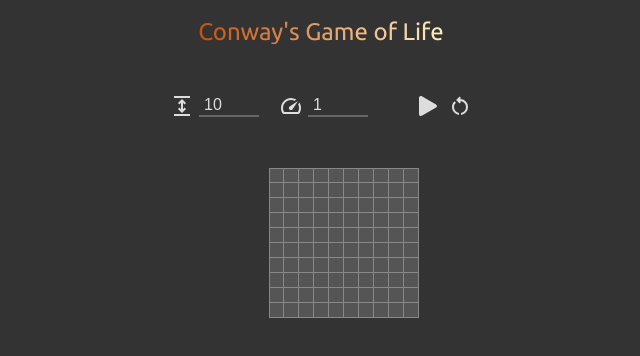
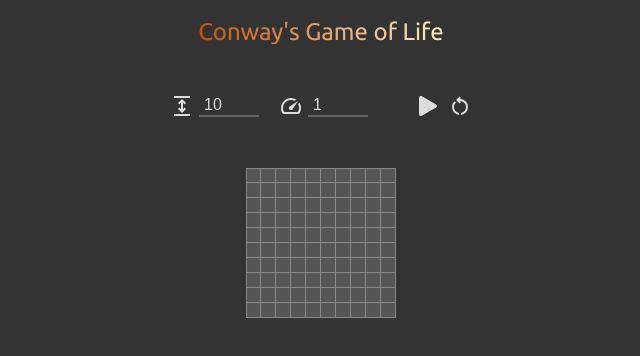
Before and after one commit to ftodoric/cgl-svelte, a SvelteKit app: page / in a window 1280 px wide. Shown: the top 356 px of the page, without its empty margins (319-959 px from the left). Built offline with nearby package versions, Linux system fonts and the light colour scheme.

Commit message:
Finish redesign

```diff
--- a/src/modules/Board/Board.svelte
+++ b/src/modules/Board/Board.svelte
@@ -3,16 +3,20 @@
   import Cell from "./Cell.svelte";
 
   export let boardMatrix: BoardMatrix;
+  export let cellSize = 15;
 </script>
 
 <div class="board-container">
   {#if boardMatrix}
     <div class="game-board">
       {#each boardMatrix as row, rowIndex}
-        <div class="board-row" style="width: calc(7 * 15px);">
+        <div
+          class="board-row"
+          style="width: calc({boardMatrix.length} * {cellSize}px);"
+        >
           {#each row as cell, colIndex}
             <Cell
-              size={15}
+              size={cellSize}
               isAlive={cell}
               isFirstRow={rowIndex === 0}
               isFirstCol={colIndex === 0}
@@ -23,17 +27,13 @@
       {/each}
     </div>
   {:else}
-    <div>Loading</div>
+    <div style="color: var(--light-primary);">Loading...</div>
   {/if}
 </div>
 
 <style>
   .board-container {
     margin-top: 50px;
-
-    display: flex;
-    justify-content: center;
-    background-color: red;
   }
 
   .game-board {
@@ -42,7 +42,6 @@
   }
 
   .board-row {
-    width: 100%;
     display: flex;
   }
 </style>
--- a/src/modules/Board/Cell.svelte
+++ b/src/modules/Board/Cell.svelte
@@ -1,8 +1,8 @@
 <script>
-  export let size = 15;
   export let isAlive = false;
   export let isFirstRow = false;
   export let isFirstCol = false;
+  export let size = 15;
 </script>
 
 <button
@@ -10,7 +10,7 @@
   class:alive={isAlive}
   class:first-row={isFirstRow}
   class:first-col={isFirstCol}
-  style={`flex: ${size}px 0 0; height: ${size}px;`}
+  style="flex: {size}px 0 0; height: {size}px;"
   on:click
 />
 
```
